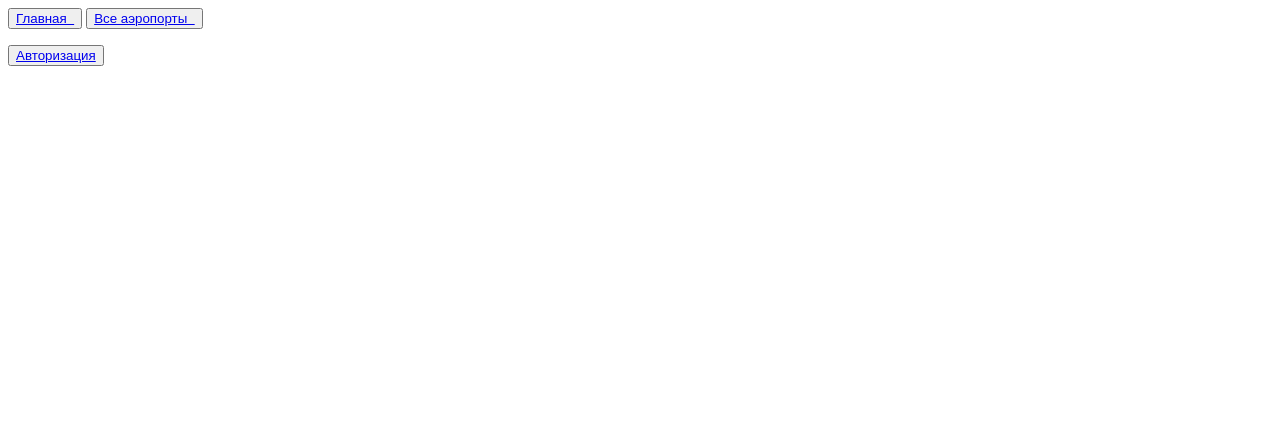
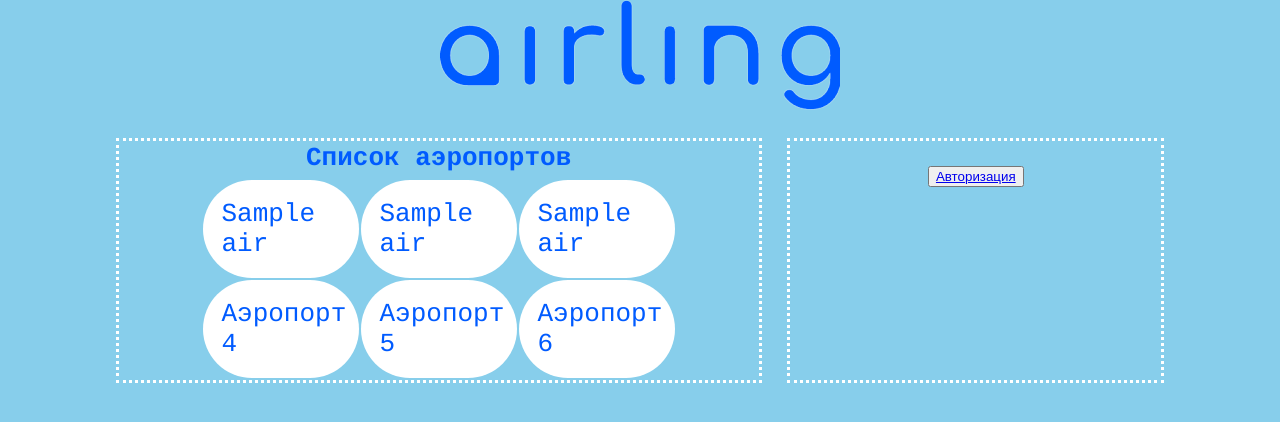
Before and after one commit to DeKusi/Course_work, a Django app: template Course_work/templates/home.html in a window 1280 px wide. Shown: the top 422 px of the page. Run offline with Django 3.2, Linux system fonts and the light colour scheme; the template is opened without the code that fills it: most values are stand-ins (such as "Sample title", 1, 10 or a date in 2020).

Commit message:
Улучшенная домашняя страница

```diff
--- a/Course_work/templates/home.html
+++ b/Course_work/templates/home.html
@@ -1,17 +1,58 @@
-{% extends 'pattern.html' %}
-{% block title %}
-    Главная
-{% endblock %}
-{% block header %}
-    {{ block.super }}
-{% endblock %}
+<html>
 
-    {% block content %}
-        <p>
-            {% if "id" not in request.session %}
-                <button><a href="/login/">Авторизация</a></button>
-            {% else%}
-                <button><a href="/account/">{{ request.session.login }}</a> </button>
-            {% endif %}
-        </p>
-    {% endblock %}
+  <head>
+
+    <meta charset="UTF-8">
+    <title>Главная</title>
+
+     <link href="../../static/style1.css" type="text/css" rel="stylesheet">
+
+  </head>
+
+  <body>
+
+    <header>
+      <img src="../../static/airling1.png">
+    </header>
+
+    <div class="side--wrapper">
+       <div class="left-side">
+
+        <table>
+
+          <th colspan="3">Список аэропортов</th>
+
+          <tr>
+            <td>{{ air.name }}</td>
+            <td>{{ air.name }}</td>
+            <td>{{ air.name }}</td>
+          </tr>
+
+          <tr>
+            <td>Аэропорт 4</td>
+            <td>Аэропорт 5</td>
+            <td>Аэропорт 6</td>
+          </tr>
+
+        </table>
+
+      </div>
+
+      <div class="right-side">
+
+        <button>
+         {% if "id" not in request.session %}
+           <a href="/login/">Авторизация</a>
+         {% else %}
+           <a href="/account/">
+             {{ request.session.login }}
+           </a>
+         {% endif %}
+       </button>
+
+      </div>
+    </div>
+
+
+  </body>
+</html>
```
